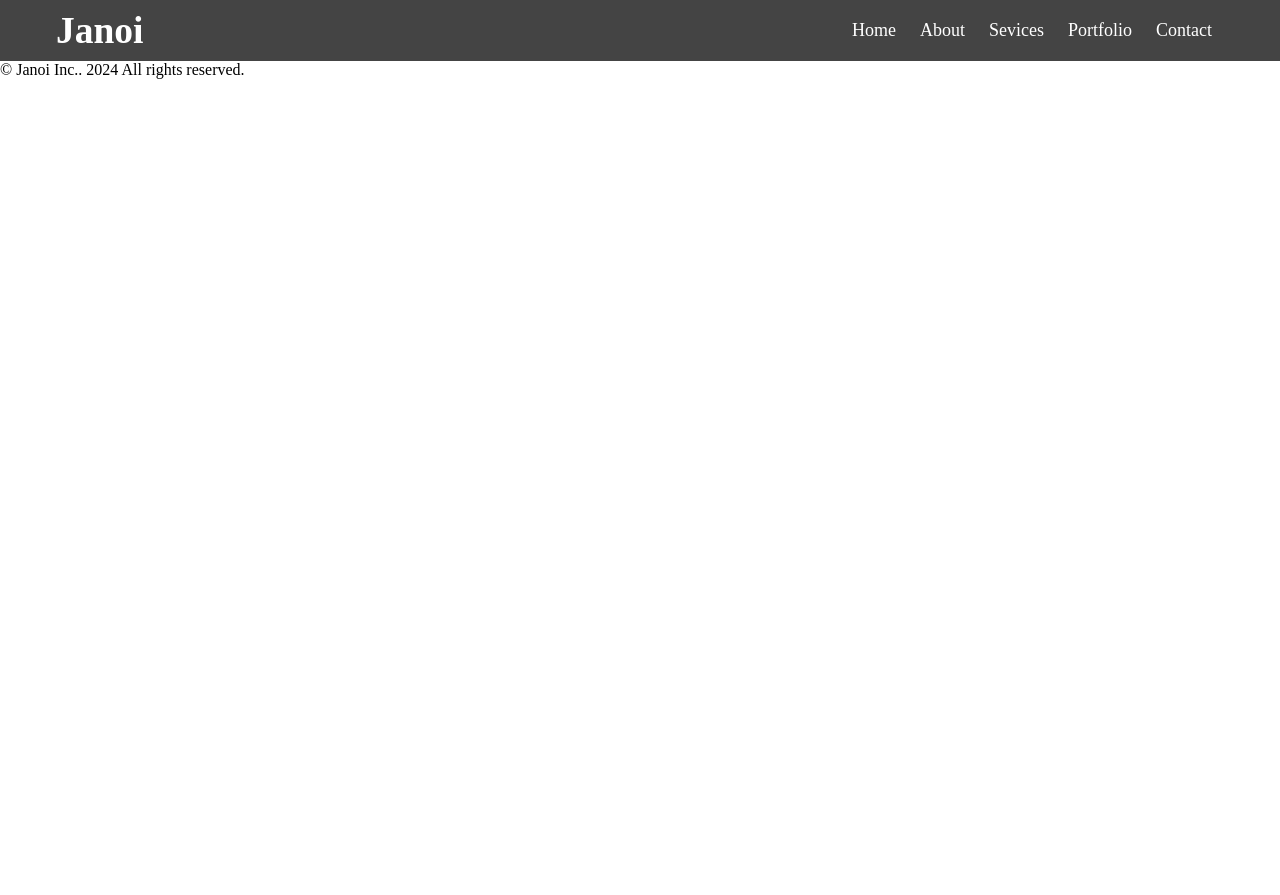
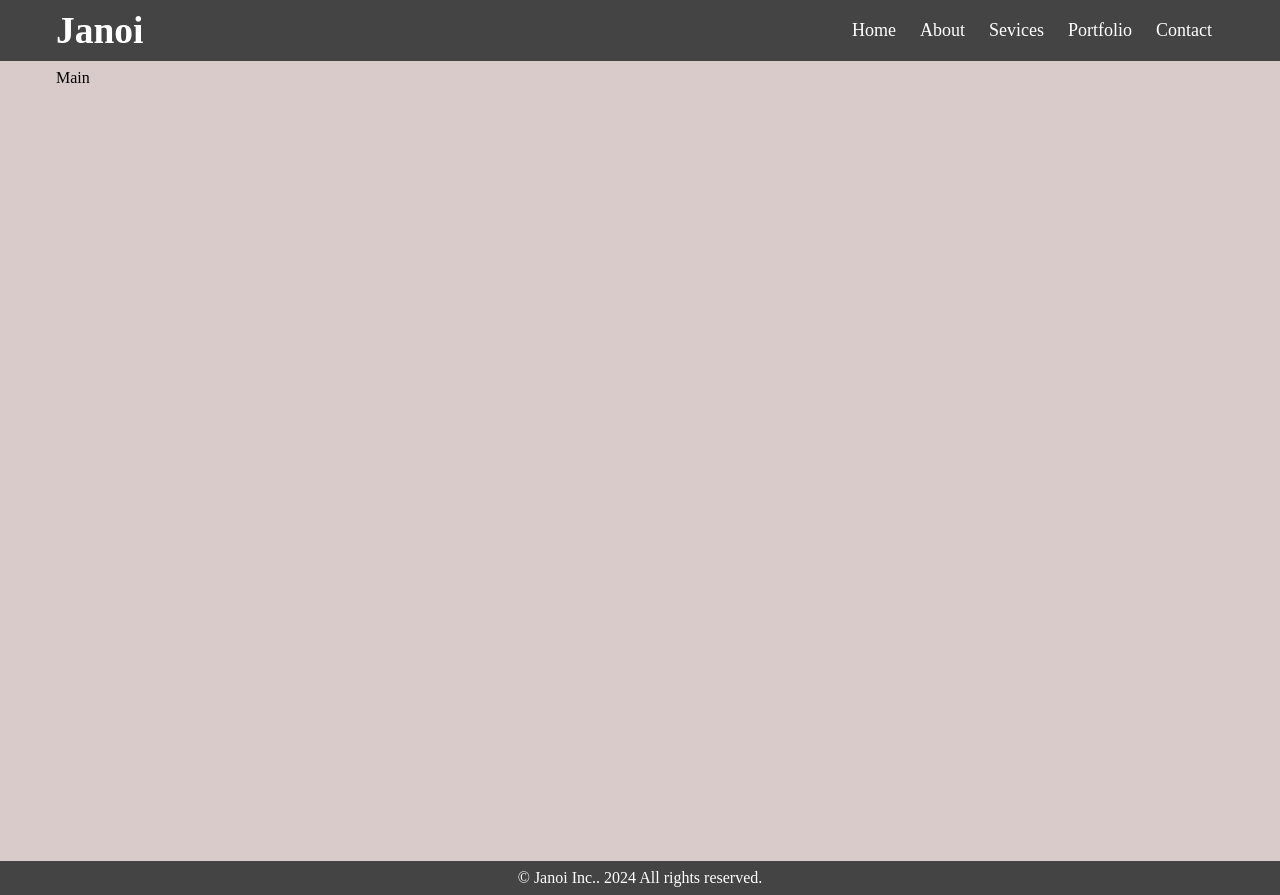
Before and after one commit to JanoiBJR21/Framework-React, a React (Vite) app in the folder react-basic/: page / in a window 1280 px wide. Before the commit the page ends 800 px from the top, so only its background shows below. Built offline with nearby package versions, Linux system fonts and the light colour scheme.

Commit message:
commit
commit all file

```diff
--- a/react-basic/src/App.jsx
+++ b/react-basic/src/App.jsx
@@ -4,6 +4,7 @@
 import './App.css'
 import Footer from './components/Footer/Footer'
 import Navbar from './components/Header/Navbar'
+import Main from './components/Main/Main'
 
 function App() {
   // const [count, setCount] = useState(0)
@@ -11,6 +12,7 @@ function App() {
   return (
     <>
       <Navbar/>
+      <Main/>
       <Footer/>
     </>
   )
--- a/react-basic/src/components/Footer/Footer.css
+++ b/react-basic/src/components/Footer/Footer.css
@@ -1,9 +1,13 @@
+.footer-container{
+    background-color: rgba(0, 0, 0, 0.733);
+}
+.footer-con{
+    margin: 0 48px;
+    padding: 8px;
+}
 p{
     display: flex;
     align-items: center;
     justify-content: center;
-    height: 48px;
-    margin-top: 48%;
-    background-color: black;
     color: white;
 }
--- a/react-basic/src/components/Footer/Footer.jsx
+++ b/react-basic/src/components/Footer/Footer.jsx
@@ -1,13 +1,13 @@
 import React from "react";
-// import "./Footer.css"
+import "./Footer.css";
 
 const Footer = () => {
   return (
-    <>
-      <div>
+    <section className="footer-container">
+      <div className="footer-con">
         <p>© Janoi Inc.. 2024 All rights reserved.</p>
       </div>
-    </>
+    </section>
   );
 };
 
--- a/react-basic/src/components/Header/Navbar.css
+++ b/react-basic/src/components/Header/Navbar.css
@@ -1,12 +1,13 @@
 .container{
     background-color: rgba(0, 0, 0, 0.733);
 }
-.con{
+.nav-con{
     display: flex;
     align-items: center;
     justify-content: space-between;
     margin: 0 48px;
     padding: 8px;
+
 }
 .logo{
     color: white;
--- a/react-basic/src/components/Header/Navbar.jsx
+++ b/react-basic/src/components/Header/Navbar.jsx
@@ -5,7 +5,7 @@ const Navbar = () => {
   return (
     <header>
       <nav className="container">
-        <div className="con">
+        <div className="nav-con">
           <div className="logo">
             <h1>Janoi</h1>
           </div>
--- /dev/null
+++ b/react-basic/src/components/Main/Main.css
@@ -0,0 +1,8 @@
+.main-container{
+    background-color: rgb(218, 203, 203);
+}
+.main-con{
+    height: 100vh;
+    margin: 0 48px;
+    padding: 8px;
+}
--- /dev/null
+++ b/react-basic/src/components/Main/Main.jsx
@@ -0,0 +1,14 @@
+import React from "react";
+import "./Main.css";
+
+const Main = () => {
+  return (
+    <section className="main-container">
+      <div className="main-con">
+        <div>Main</div>
+      </div>
+    </section>
+  );
+};
+
+export default Main;
```
